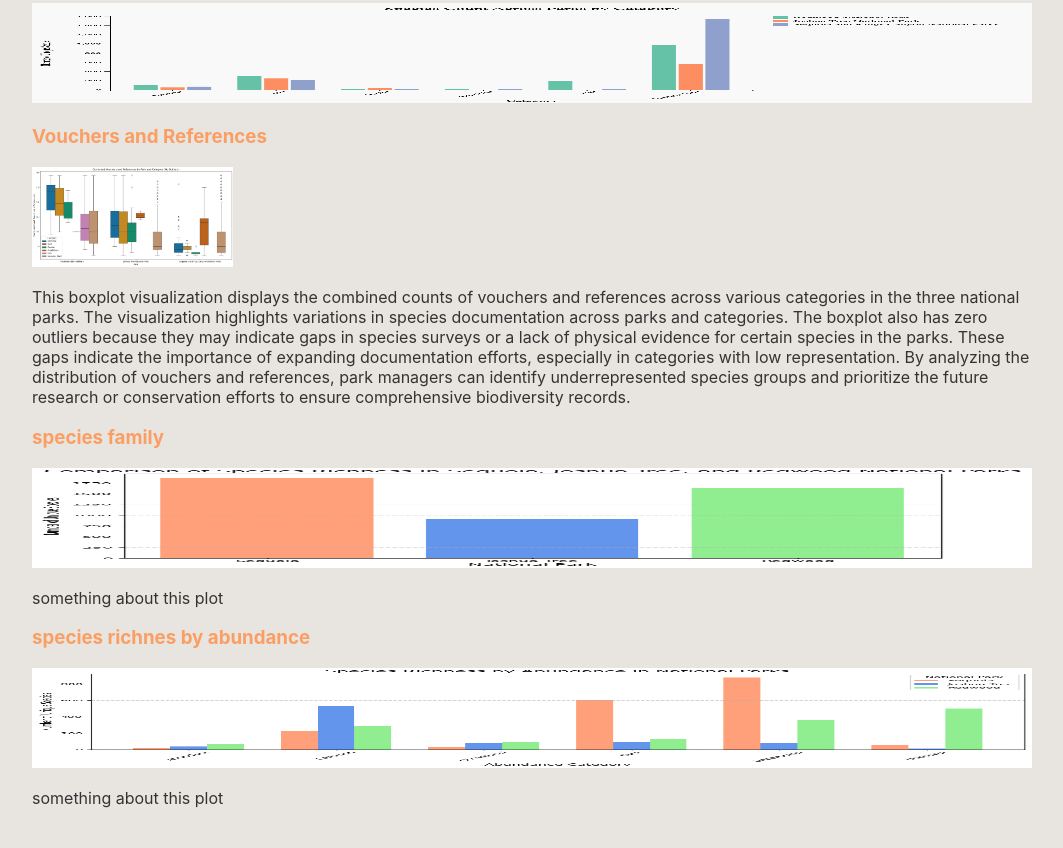
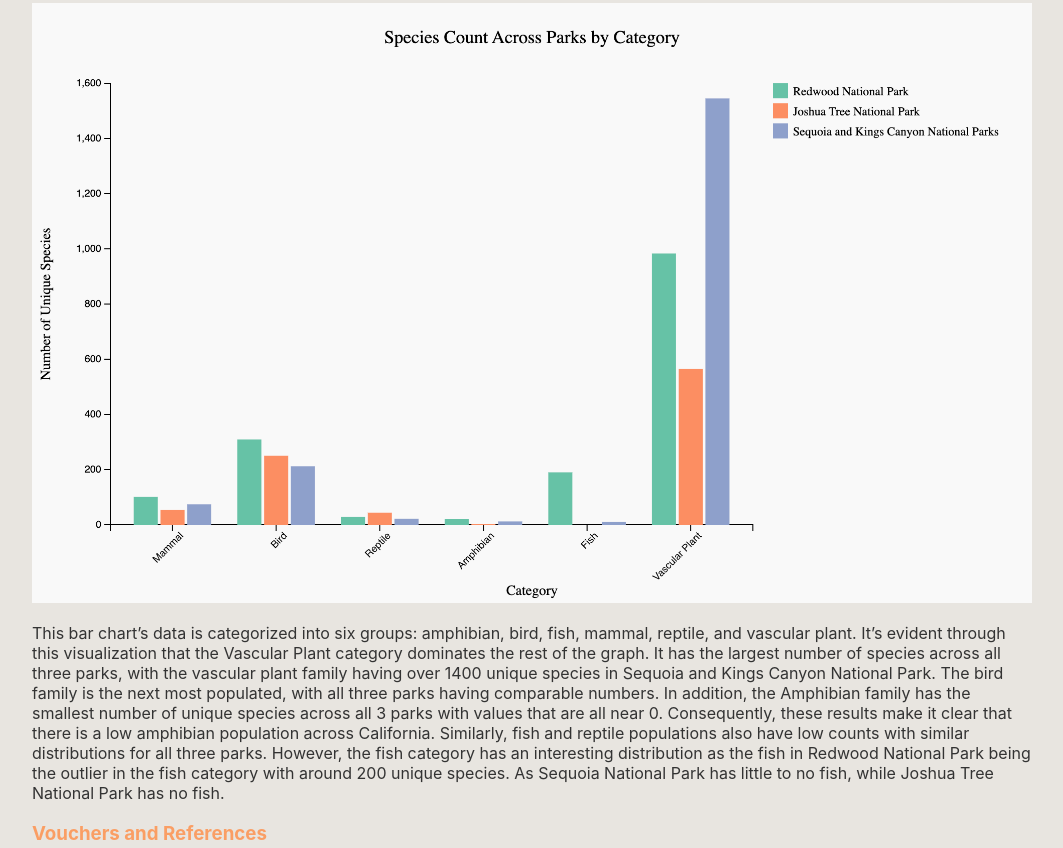
Before and after one commit to jasminechiou/ds4200_final_project-, a plain HTML site: page california.html in a window 1280 px wide. Shown: the part 276-1124 px from the top of the page, without its empty margins (108-1171 px from the left). Drawn offline with Linux system fonts and the light colour scheme.

Commit message:
testing image size

```diff
--- a/california.html
+++ b/california.html
@@ -1,11 +1,13 @@
 <!DOCTYPE html>
 <html lang="en">
+
 <head>
     <meta charset="UTF-8">
     <meta name="viewport" content="width=device-width, initial-scale=1.0">
     <title>Visualizing Biodiversity in California National Parks</title>
     <link rel="stylesheet" href="style.css">
 </head>
+
 <body>
     <header>
         <h1>Visualizing Biodiversity in California National Parks</h1>
@@ -21,36 +23,56 @@
             <h2>About California'a Diverse Species</h2>
             <p>This page highlights the vast biodiversity in the 3 selected national parks: Joshua Tree,
                 Sequoia/Kings Canyon, and Redwood National Parks. Below is a look at ... [FINISH THIS]</p>
-                <div class="center">
-                    <img src="static_plots/d3_barplot.png" class="center" width="100%">
-                </div>
+            <img src="static_plots/d3_barplot.png">
+
+            <p>This bar chart’s data is categorized into six groups: amphibian, bird, fish, mammal, reptile, and
+                vascular plant. It’s evident through this visualization that the Vascular Plant category dominates
+                the rest of the graph. It has the largest number of species across all three parks, with the
+                vascular plant family having over 1400 unique species in Sequoia and Kings Canyon National
+                Park. The bird family is the next most populated, with all three parks having comparable
+                numbers. In addition, the Amphibian family has the smallest number of unique species across
+                all 3 parks with values that are all near 0. Consequently, these results make it clear that there is
+                a low amphibian population across California. Similarly, fish and reptile populations also have
+                low counts with similar distributions for all three parks. However, the fish category has an
+                interesting distribution as the fish in Redwood National Park being the outlier in the fish category
+                with around 200 unique species. As Sequoia National Park has little to no fish, while Joshua
+                Tree National Park has no fish.</p>
 
             <h3>Vouchers and References</h3>
-            <img src="static_plots/boxplot.png" alt="Box Plot" class="center">
+            <img src="static_plots/boxplot.png" alt="Box Plot">
             <p>This boxplot visualization displays the combined counts of vouchers and references across various
                 categories in the three national parks. The visualization highlights variations in species documentation
-                across parks and categories. The boxplot also has zero outliers because they may indicate gaps in species
-                surveys or a lack of physical evidence for certain species in the parks. These gaps indicate the importance of
-                expanding documentation efforts, especially in categories with low representation. By analyzing the distribution
-                of vouchers and references, park managers can identify underrepresented species groups and prioritize the future
+                across parks and categories. The boxplot also has zero outliers because they may indicate gaps in
+                species
+                surveys or a lack of physical evidence for certain species in the parks. These gaps indicate the
+                importance of
+                expanding documentation efforts, especially in categories with low representation. By analyzing the
+                distribution
+                of vouchers and references, park managers can identify underrepresented species groups and prioritize
+                the future
                 research or conservation efforts to ensure comprehensive biodiversity records.
             </p>
 
             <h3>species family</h3>
-            <div class="center">
-                <img src="static_plots/species_richness_graph.png" alt="Unique Species" class="center" width="100%">
-            </div>
-            <p> something about this plot</p>
+            <img src="static_plots/species_richness_graph.png" alt="Unique Species">
+
+            <p> This plot visualizes a high level </p>
 
             <h3>species richnes by abundance</h3>
-            <div class="center">
-                <img src="static_plots/species_richness_by_abundance.png" alt="Species by Abundance" class="center" width="100%">
-            </div>
-            <p> something about this plot</p>
+            <img src="static_plots/species_richness_by_abundance.png" alt="Species by Abundance">
+
+            <p> This bar chart’s data is categorized into abundant, common, occasional, rare, uncommon, and
+                unknown. The common category is the only category with all 3 national parks having over 200
+                unique species. For the uncommon category, the graph reaches its peak, as Sequoia and Kings
+                National Park has the most with over 800 unique species. In addition, Redwood National Park
+                has an interestingly high amount of unknown unique species, as it doesn’t know the abundance
+                of over 400 unique species. The low amount of values for all 3 national parks in the abundant
+                category indicates that there aren't many species that are common and abundant everywhere.</p>
     </main>
 
     <footer>
         <p>DS4200 2024</p>
     </footer>
 </body>
+
 </html>
--- a/style.css
+++ b/style.css
@@ -94,8 +94,9 @@ main {
 }
 
 img {
+    margin: 0 auto;
     max-width: 100%;
-    height: 100px;
+    height: auto;
 }
 
 ul {
```
